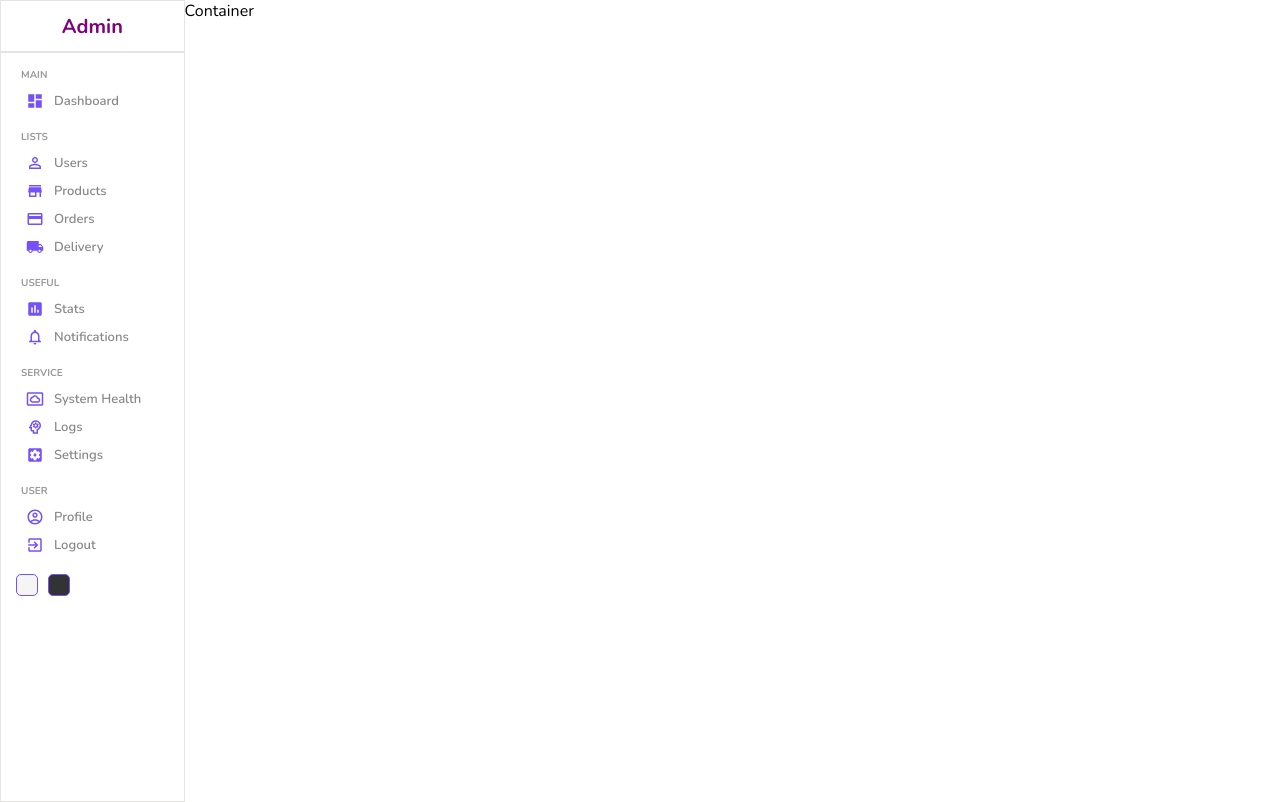
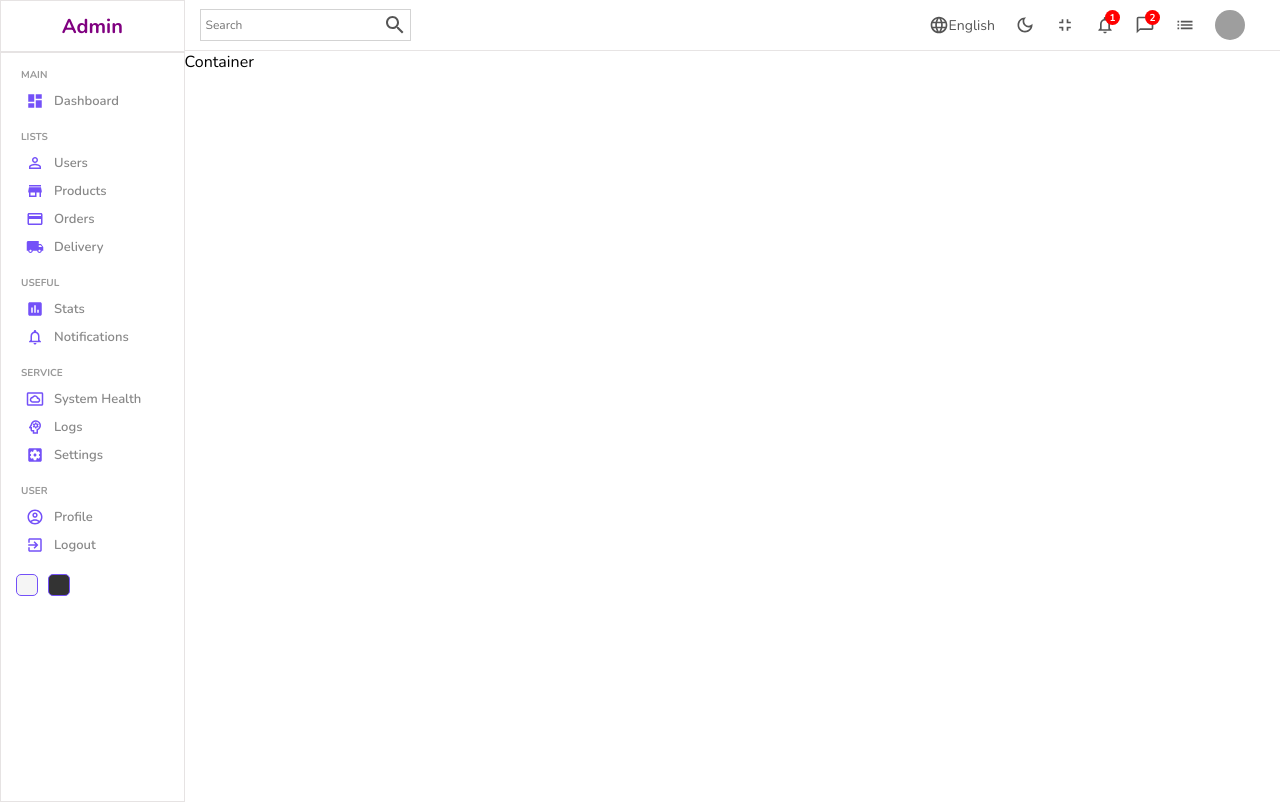
Before and after one commit to ay690/Admin-Panel, a React (Create React App) app: page / in a window 1280 px wide. Built offline with nearby package versions, Linux system fonts and the light colour scheme; grey boxes are pictures that could not be loaded.

Commit message:
Navbar static ui done

```diff
--- a/src/components/navbar/Navbar.jsx
+++ b/src/components/navbar/Navbar.jsx
@@ -1,9 +1,51 @@
 import React from 'react'
 import "./navbar.scss"
+import SearchOutlinedIcon from '@mui/icons-material/SearchOutlined';
+import LanguageOutlinedIcon from '@mui/icons-material/LanguageOutlined';
+import DarkModeOutlinedIcon from "@mui/icons-material/DarkModeOutlined";
+import FullscreenExitOutlinedIcon from "@mui/icons-material/FullscreenExitOutlined";
+import NotificationsNoneOutlinedIcon from "@mui/icons-material/NotificationsNoneOutlined";
+import ChatBubbleOutlineOutlinedIcon from "@mui/icons-material/ChatBubbleOutlineOutlined";
+import ListOutlinedIcon from "@mui/icons-material/ListOutlined";
 
 const Navbar = () => {
   return (
-    <div className = 'navbar'>Navbar</div>
+    <div className = 'navbar'>
+      <div className="wrapper">
+        <div className="search">
+          <input type="text" placeholder='Search'/>
+          <SearchOutlinedIcon />
+        </div>
+        <div className="items">
+          <div className="item">
+            <LanguageOutlinedIcon className='icon'/>
+            English
+          </div>
+          <div className="item">
+            <DarkModeOutlinedIcon className='icon'/>
+          </div>
+          <div className="item">
+            <FullscreenExitOutlinedIcon className='icon' />
+          </div>
+          <div className="item">
+            <NotificationsNoneOutlinedIcon className='icon'/>
+            <div className="counter">1</div>
+          </div>
+          <div className="item">
+            <ChatBubbleOutlineOutlinedIcon className='icon'/>
+            <div className="counter">2</div>
+          </div>
+          <div className="item">
+            <ListOutlinedIcon className='icon'/>
+          </div>
+
+          <div className="item">
+            <img
+            src='https://images.pexels.com/photos/941693/pexels-photo-941693.jpeg?auto=compress&cs=tinysrgb&dpr=2&w=500' alt='...' className='avatar'></img>
+          </div>
+        </div>
+      </div>
+    </div>
   )
 }
 
--- a/src/components/navbar/navbar.scss
+++ b/src/components/navbar/navbar.scss
@@ -0,0 +1,74 @@
+.navbar{
+    height: 50px;
+    border-bottom: 0.5px solid rgb(231, 228, 228);
+    display: flex;
+    align-items: center;
+    font-size: 14px;
+    color: #555;
+
+    .wrapper{
+        width: 100%;
+        padding: 15px;
+        display: flex;
+        align-items: center;
+        justify-content: space-between;
+    }
+
+    .search{
+        display: flex;
+        align-items: center;
+        border: 0.5px solid lightgray;
+        padding: 3px;
+
+        input{
+            border: none;
+            outline: none;
+            background-color: transparent;
+
+            &::placeholder{
+                font-size: 12px;
+            }
+        }
+    }
+
+    .items{
+        display: flex;
+        align-items: center;
+
+
+        .item{
+            display: flex;
+            align-items: center;
+            margin-right: 20px;
+            position: relative;
+            // background-color: yellow;
+
+            .icon{
+                font-size: 20px;
+            }
+
+            .avatar{
+                width: 30px;
+                height: 30px;
+                border-radius: 50%;
+            }
+
+            .counter{
+                width: 15px;
+                height: 15px;
+                background-color: red;
+                color: white;
+                border-radius: 50%;
+                display: flex;
+                align-items: center;
+                justify-content: center;
+                font-size: 10px;
+                font-weight: bold;
+                position: absolute;
+                top: -5px;
+                right: -5px;
+
+            }
+        }
+    }
+}
--- a/src/pages/home/Home.jsx
+++ b/src/pages/home/Home.jsx
@@ -1,4 +1,5 @@
 import React from 'react'
+import Navbar from '../../components/navbar/Navbar'
 import Sidebar from '../../components/sidebar/Sidebar'
 import "./home.scss"
 
@@ -6,7 +7,10 @@
   return (
     <div className='home'>
       <Sidebar/>
-     <div className="homeContainer">Container</div>
+     <div className="homeContainer">
+      <Navbar/>
+      Container
+      </div>
     </div>
   )
 }
```
